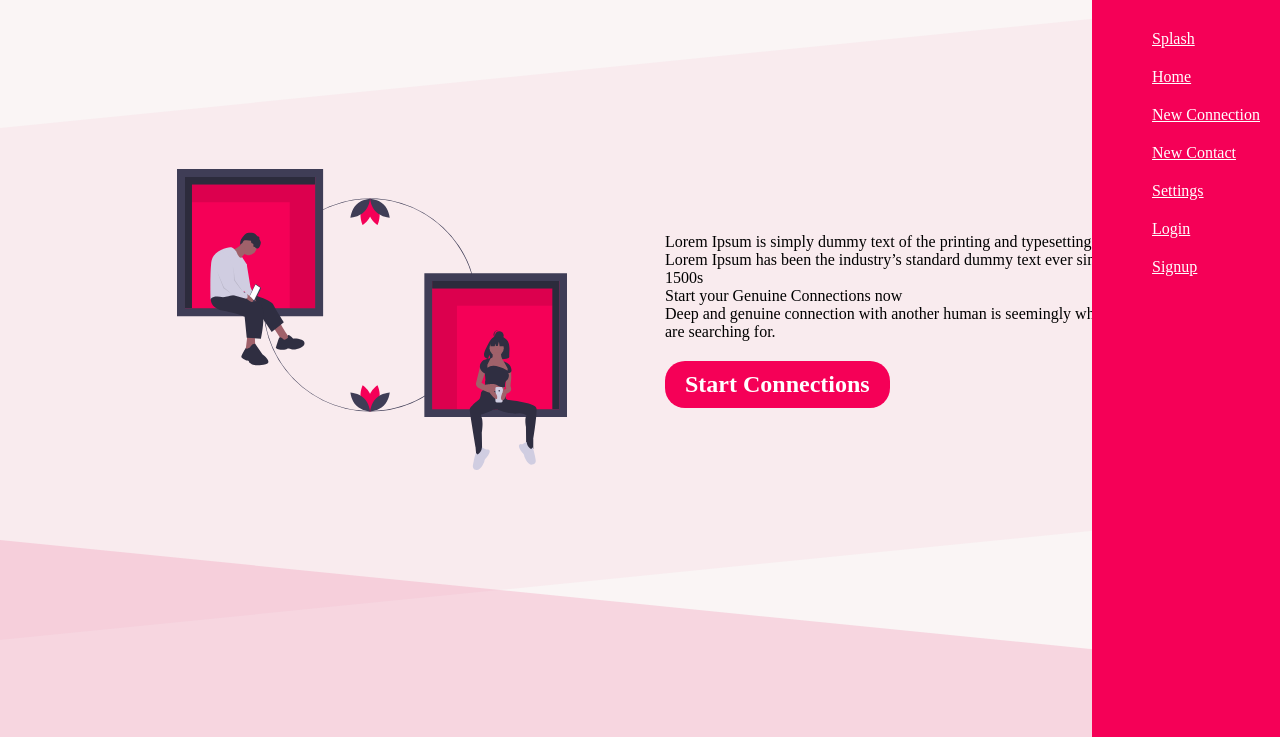
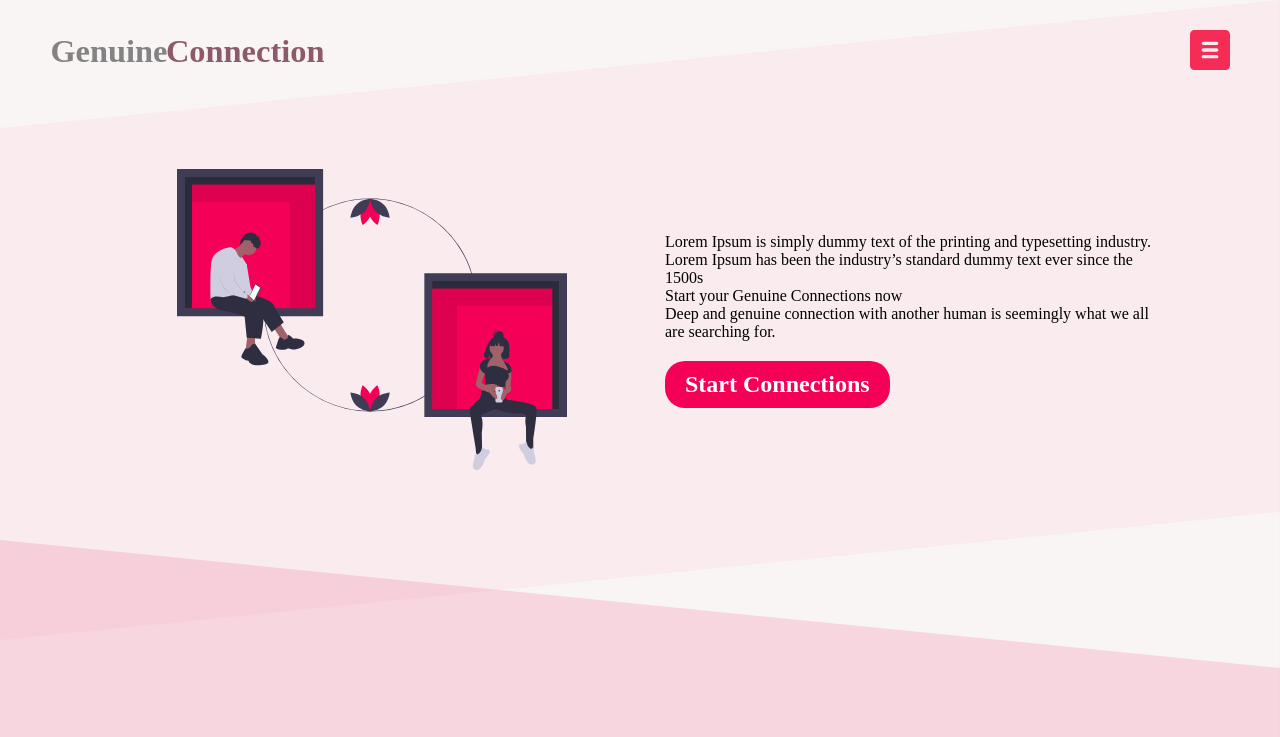
Before and after one commit to abhaykvincent/genuine-connections, a React (Create React App) app: page / in a window 1280 px wide. Shown: the top 737 px of the page. Built offline with nearby package versions, Linux system fonts and the light colour scheme.

Commit message:
Hamburger Menu
hamburger menu completed

```diff
--- a/src/App.js
+++ b/src/App.js
@@ -21,9 +21,8 @@ export default function App() {
   return (
     <div className="App">
       <Router>
-                <div>
         <Header/>
-
+        <div className="page">
           <Switch>
             <Route exact path="/">
               <Splash/>
--- a/src/App.scss
+++ b/src/App.scss
@@ -29,4 +29,7 @@ body{
 
 .App{
   font-family: 'Product Sans';
+  .page{
+    margin-top: 100px;
+  }
 }
--- a/src/component/header/header.js
+++ b/src/component/header/header.js
@@ -1,23 +1,45 @@
 import React, { Component } from 'react'
-import {
-    Link
-  } from "react-router-dom";
+import {Link} from "react-router-dom";
+import $ from 'jquery'
 
 //Style
 import './header.scss'
 
 export default class header extends Component {
+    constructor(props) {
+        super(props)
+        this.hamburgerClick = this.hamburgerClick.bind(this)
+      }
+    hamburgerClick(){
+
+        if($('.hamburger').hasClass("hide")){
+            $('.hamburger').removeClass("hide")
+        }
+        else{
+            $('.hamburger').addClass("hide")
+        }
+
+        /* $( ".hamburger.hide" ).addClass( "active" );
+        $( ".hamburger.hide" ).removeClass( "hide" ); */
+
+    }
     render() {
         return (
             <div className="header">
-                <div className="home-button"></div>
+                <div className="home-button">
+                    <svg xmlns="http://www.w3.org/2000/svg" width="518" height="68" viewBox="0 0 518 68">
+                        <text id="Genuine_Connection" data-name="Genuine Connection" transform="translate(259 54)" fill="rgba(64,64,64,0.63)" font-size="56" font-family="ProductSans-Bold, Product Sans" font-weight="700"><tspan x="-258.356" y="0">Genuine</tspan><tspan y="0" fill="rgba(78,0,27,0.63)" letter-spacing="-0.299em"> </tspan><tspan y="0" fill="rgba(78,0,27,0.63)">Connection</tspan></text>
+                    </svg>
+                </div>
                 <div className=""></div>
                 <div className="panel">
-                    <div className="hamburger">
-                        <div className="hamburger-icon">
-                            <svg id="bold" enable-background="new 0 0 24 24" height="512" viewBox="0 0 24 24" width="512" xmlns="http://www.w3.org/2000/svg"><path d="m21.25 0h-18.5c-1.517 0-2.75 1.233-2.75 2.75v18.5c0 1.517 1.233 2.75 2.75 2.75h18.5c1.517 0 2.75-1.233 2.75-2.75v-18.5c0-1.517-1.233-2.75-2.75-2.75zm-5.25 17h-8c-.553 0-1-.448-1-1s.447-1 1-1h8c.553 0 1 .448 1 1s-.447 1-1 1zm0-4h-8c-.553 0-1-.448-1-1s.447-1 1-1h8c.553 0 1 .448 1 1s-.447 1-1 1zm0-4h-8c-.553 0-1-.448-1-1s.447-1 1-1h8c.553 0 1 .448 1 1s-.447 1-1 1z"/></svg>
-                        </div>
+                    <div className="hamburger hide">
+                        <div className="hamburger-icon"  onClick={this.hamburgerClick} >
+                            <svg className="open" id="bold" enable-background="new 0 0 24 24" height="512" viewBox="0 0 24 24" width="512" xmlns="http://www.w3.org/2000/svg"><path d="m21.25 0h-18.5c-1.517 0-2.75 1.233-2.75 2.75v18.5c0 1.517 1.233 2.75 2.75 2.75h18.5c1.517 0 2.75-1.233 2.75-2.75v-18.5c0-1.517-1.233-2.75-2.75-2.75zm-5.25 17h-8c-.553 0-1-.448-1-1s.447-1 1-1h8c.553 0 1 .448 1 1s-.447 1-1 1zm0-4h-8c-.553 0-1-.448-1-1s.447-1 1-1h8c.553 0 1 .448 1 1s-.447 1-1 1zm0-4h-8c-.553 0-1-.448-1-1s.447-1 1-1h8c.553 0 1 .448 1 1s-.447 1-1 1z"/></svg>
+                            </div>
                         <div className="hamburger-menu">
+                            <svg className="close"  onClick={this.hamburgerClick} xmlns="http://www.w3.org/2000/svg" viewBox="0 0 511.76 511.76"><path d="M436.896 74.869c-99.84-99.819-262.208-99.819-362.048 0-99.797 99.819-99.797 262.229 0 362.048 49.92 49.899 115.477 74.837 181.035 74.837s131.093-24.939 181.013-74.837c99.819-99.818 99.819-262.229 0-362.048zm-75.435 256.448c8.341 8.341 8.341 21.824 0 30.165a21.275 21.275 0 01-15.083 6.251 21.277 21.277 0 01-15.083-6.251l-75.413-75.435-75.392 75.413a21.348 21.348 0 01-15.083 6.251 21.277 21.277 0 01-15.083-6.251c-8.341-8.341-8.341-21.845 0-30.165l75.392-75.413-75.413-75.413c-8.341-8.341-8.341-21.845 0-30.165 8.32-8.341 21.824-8.341 30.165 0l75.413 75.413 75.413-75.413c8.341-8.341 21.824-8.341 30.165 0 8.341 8.32 8.341 21.824 0 30.165l-75.413 75.413 75.415 75.435z"/></svg>
+
                             <ul>
                                 <li>
                                     <Link to="/">Splash</Link>
--- a/src/component/header/header.scss
+++ b/src/component/header/header.scss
@@ -1,13 +1,21 @@
 $color-primary: rgba(245, 0, 87,1);
 .header{
+    position: fixed;
+    top: 0px;;
     display: grid;
     height: 100px;
-    grid-template-columns: 200px auto 200px;
+    width: 100vw;
+    grid-template-columns: 300px auto 200px;
     grid-template-rows: 100px;
     padding: 0px 50px;
     background-color: rgba(255, 255, 255, 0);
+    z-index: 99;
     .home-button{
-
+        display: grid;
+        align-items: center;
+        svg{
+            width: 300px
+        }
     }
     .panel{
         display: grid;
@@ -16,11 +24,24 @@ $color-primary: rgba(245, 0, 87,1);
         .hamburger{
             height: 40px;
             width: 40px;
+            &.hide{
+                .hamburger-menu{
+                    transform: translateX(100%);
+                    transition-duration: 0.2s;
+                    .open{
+                        display: none;
+                    }
+                }
+                .close{
+                    display: none;
+                }
+            }
             &-icon{
                 display: grid;
                 align-content: center;
                 justify-content: right;
                 height: 100%;
+                z-index: 101;
                 svg{
                     height: 40px;
                     width: 40px;
@@ -36,11 +57,17 @@ $color-primary: rgba(245, 0, 87,1);
                 background-color: $color-primary;
                 color: white;
                 z-index: 100;
-                &.hide{
-                    transform: translateX(100%);
+                transition-duration: 0.2s;
+                svg.close {
+                    float: right;
+                    margin-right: 10px;
+                    height: 25px;
+                    width: 25px;
+                    fill: #ffffff
                 }
                 ul{
                     margin: 0;
+                    margin-top: 60px;
                     list-style-type: none;
                     li{
                         display: block;
```
Also changed, not shown: src/images/cancel.svg (added), 1 other file (tests, documents, lock files or other folders). Lines whose indentation alone changed are shown as unchanged.
